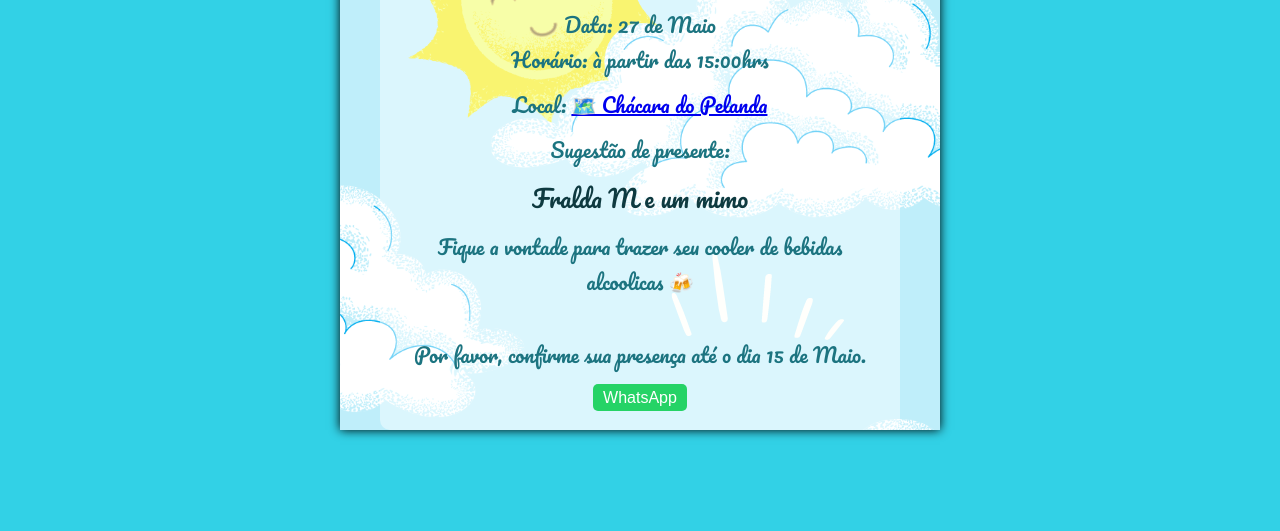
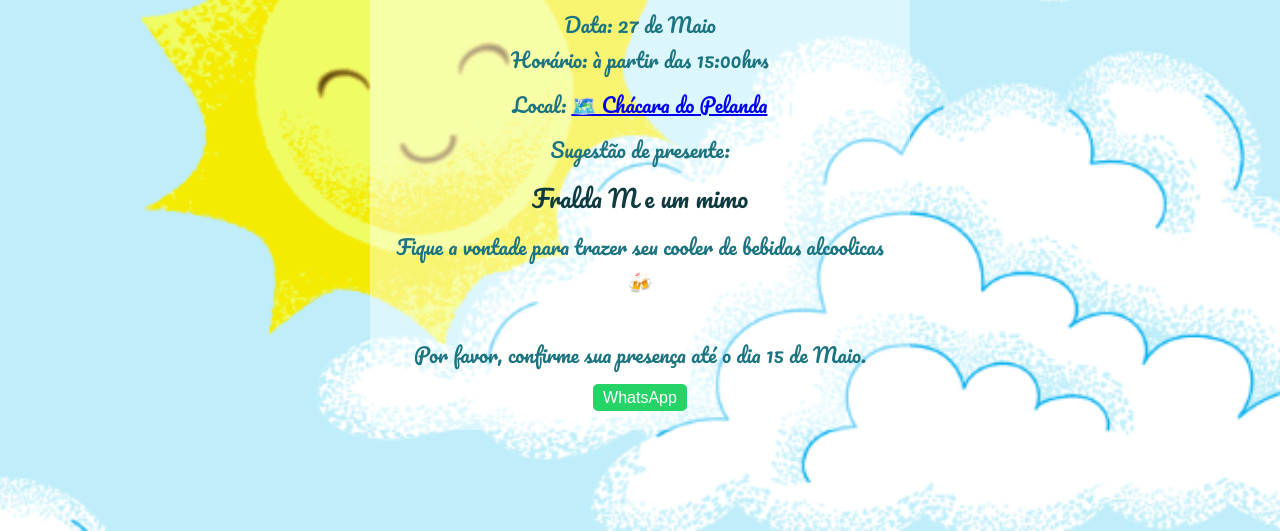
Before and after one commit to Efpires/convite-M, a plain HTML site: page index.html in a window 1280 px wide. Shown: the part 269-800 px from the top of the page. Drawn offline with Linux system fonts and the light colour scheme; a web font is replaced by a local one.

Commit message:
Update style.css

```diff
--- a/scr/css/style.css
+++ b/scr/css/style.css
@@ -16,31 +16,22 @@
 
 body {
     background-color: var(--cor4);
+    background-image: url(/scr/imagens/Backgroud.png);
+    background-repeat: no-repeat;
+    background-size: cover;
     }
 
-main{
 
-    background-image: url(/scr/imagens/Backgroud.png);
-    max-height: 1000px;
-    min-width: 300px;
-    max-width: 600px;
-    margin: 0 auto;
-    box-shadow: 0px 0px 10px black;
-
-}
 
 #container {
-    max-width: 600px;
+    max-width: 500px;
     margin: 100px auto;
     padding: 20px;
-    padding: 20px;
     width: 80%;
-    max-width: 500px;
     text-align: center;
     font-family: 'Pacifico', cursive;
     background-color: rgba(255, 255, 255, 0.438);
     border-radius: 10px;
-
 }
 
 #informacoes{
```
